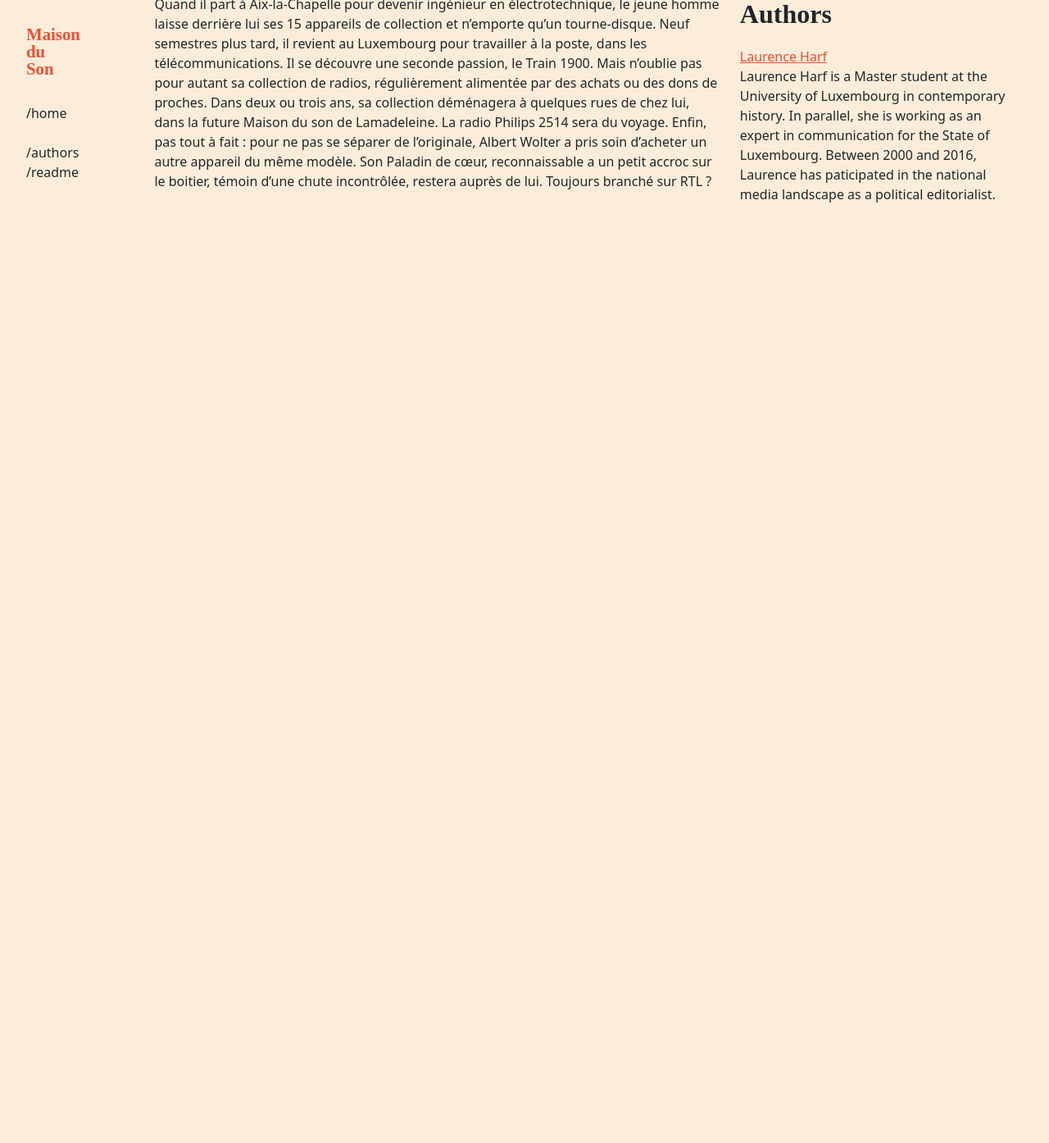
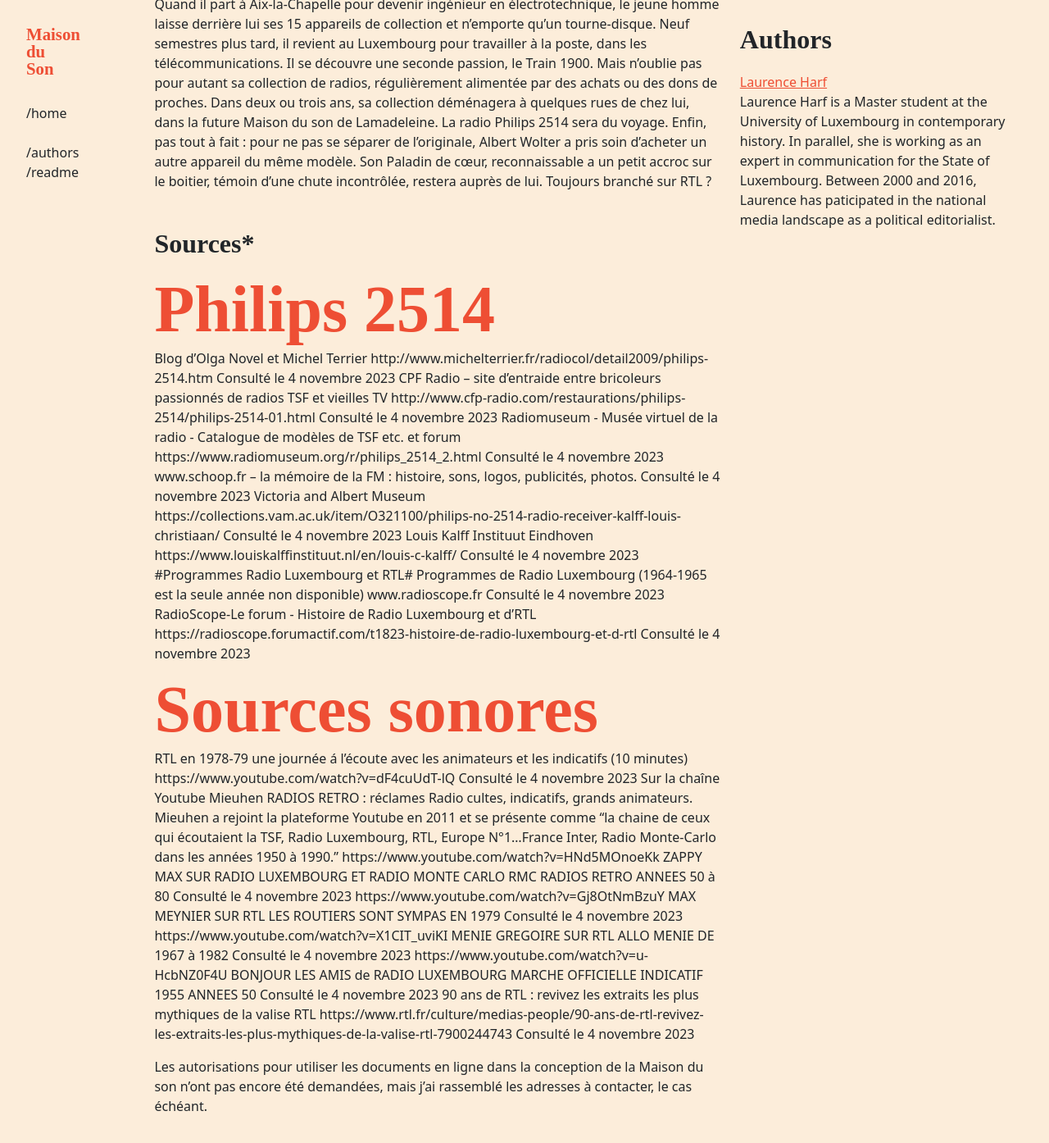
Before and after one commit to C2DH/maison-du-son, a Jekyll site: the page built from _objects/radio-philips-2514-paladin.md, in a window 1280 px wide and 1400 px high, scrolled down 8171 px. Shown: the top 1394 px of the window at 82% size. Built offline with Jekyll 4.4.1, drawn with Linux system fonts in a browser that asks for light colours; some web fonts are replaced; before the commit the page ends 8452 px from its top, so only the background shows below that.

Commit message:
Update radio-philips-2514-paladin.md

```diff
--- a/_objects/radio-philips-2514-paladin.md
+++ b/_objects/radio-philips-2514-paladin.md
@@ -58,3 +58,23 @@
 ## Une vie partagée
 Albert et sa radio ne se sont quittés que brièvement, le temps des études à l’université. Quand il part à Aix-la-Chapelle pour devenir ingénieur en électrotechnique, le jeune homme laisse derrière lui ses 15 appareils de collection et n’emporte qu’un tourne-disque. Neuf semestres plus tard, il revient au Luxembourg pour travailler à la poste, dans les télécommunications. Il se découvre une seconde passion, le Train 1900. Mais n’oublie pas pour autant sa collection de radios, régulièrement alimentée par des achats ou des dons de proches.
 Dans deux ou trois ans, sa collection déménagera à quelques rues de chez lui, dans la future Maison du son de Lamadeleine. La radio Philips 2514 sera du voyage. Enfin, pas tout à fait : pour ne pas se séparer de l’originale, Albert Wolter a pris soin d’acheter un autre appareil du même modèle. Son Paladin de cœur, reconnaissable a un petit accroc sur le boitier, témoin d’une chute incontrôlée, restera auprès de lui. Toujours branché sur RTL ?
+## Sources*
+# Philips 2514 #
+Blog d’Olga Novel et Michel Terrier http://www.michelterrier.fr/radiocol/detail2009/philips-2514.htm  Consulté le 4 novembre 2023
+CPF Radio – site d’entraide entre bricoleurs passionnés de radios TSF et vieilles TV http://www.cfp-radio.com/restaurations/philips-2514/philips-2514-01.html Consulté le 4 novembre 2023
+Radiomuseum - Musée virtuel de la radio - Catalogue de modèles de TSF etc. et forum https://www.radiomuseum.org/r/philips_2514_2.html Consulté le 4 novembre 2023
+www.schoop.fr – la mémoire de la FM : histoire, sons, logos, publicités, photos. Consulté le 4 novembre 2023
+Victoria and Albert Museum https://collections.vam.ac.uk/item/O321100/philips-no-2514-radio-receiver-kalff-louis-christiaan/ Consulté le 4 novembre 2023
+Louis Kalff Instituut Eindhoven https://www.louiskalffinstituut.nl/en/louis-c-kalff/  Consulté le 4 novembre 2023
+#Programmes Radio Luxembourg et RTL#
+Programmes de Radio Luxembourg (1964-1965 est la seule année non disponible) www.radioscope.fr Consulté le 4 novembre 2023
+RadioScope-Le forum - Histoire de Radio Luxembourg et d'RTL https://radioscope.forumactif.com/t1823-histoire-de-radio-luxembourg-et-d-rtl Consulté le 4 novembre 2023
+# Sources sonores #
+RTL en 1978-79 une journée á l'écoute avec les animateurs et les indicatifs (10 minutes) https://www.youtube.com/watch?v=dF4cuUdT-lQ Consulté le 4 novembre 2023
+Sur la chaîne Youtube Mieuhen RADIOS RETRO : réclames Radio cultes, indicatifs, grands animateurs. Mieuhen a rejoint la plateforme Youtube en 2011 et se présente comme "la chaine de ceux qui écoutaient la TSF, Radio Luxembourg, RTL, Europe N°1...France Inter, Radio Monte-Carlo dans les années 1950 à 1990."
+https://www.youtube.com/watch?v=HNd5MOnoeKk ZAPPY MAX SUR RADIO LUXEMBOURG ET RADIO MONTE CARLO RMC RADIOS RETRO ANNEES 50 à 80 Consulté le 4 novembre 2023
+https://www.youtube.com/watch?v=Gj8OtNmBzuY MAX MEYNIER SUR RTL LES ROUTIERS SONT SYMPAS EN 1979 Consulté le 4 novembre 2023
+https://www.youtube.com/watch?v=X1CIT_uviKI MENIE GREGOIRE SUR RTL ALLO MENIE DE 1967 à 1982 Consulté le 4 novembre 2023
+https://www.youtube.com/watch?v=u-HcbNZ0F4U BONJOUR LES AMIS de RADIO LUXEMBOURG MARCHE OFFICIELLE INDICATIF 1955 ANNEES 50 Consulté le 4 novembre 2023
+90 ans de RTL : revivez les extraits les plus mythiques de la valise RTL https://www.rtl.fr/culture/medias-people/90-ans-de-rtl-revivez-les-extraits-les-plus-mythiques-de-la-valise-rtl-7900244743 Consulté le 4 novembre 2023
+* Les autorisations pour utiliser les documents en ligne dans la conception de la Maison du son n'ont pas encore été demandées, mais j'ai rassemblé les adresses à contacter, le cas échéant.
```
